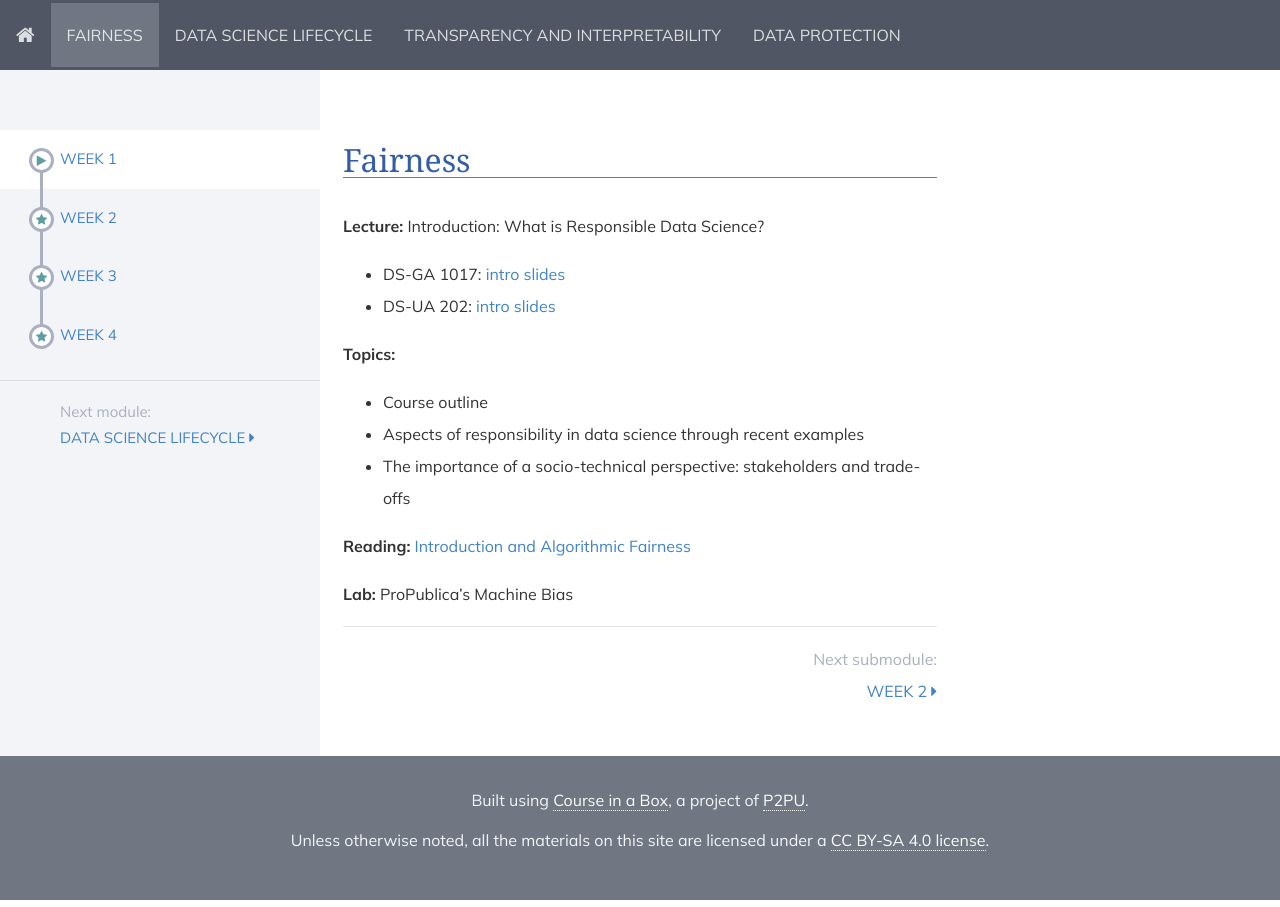
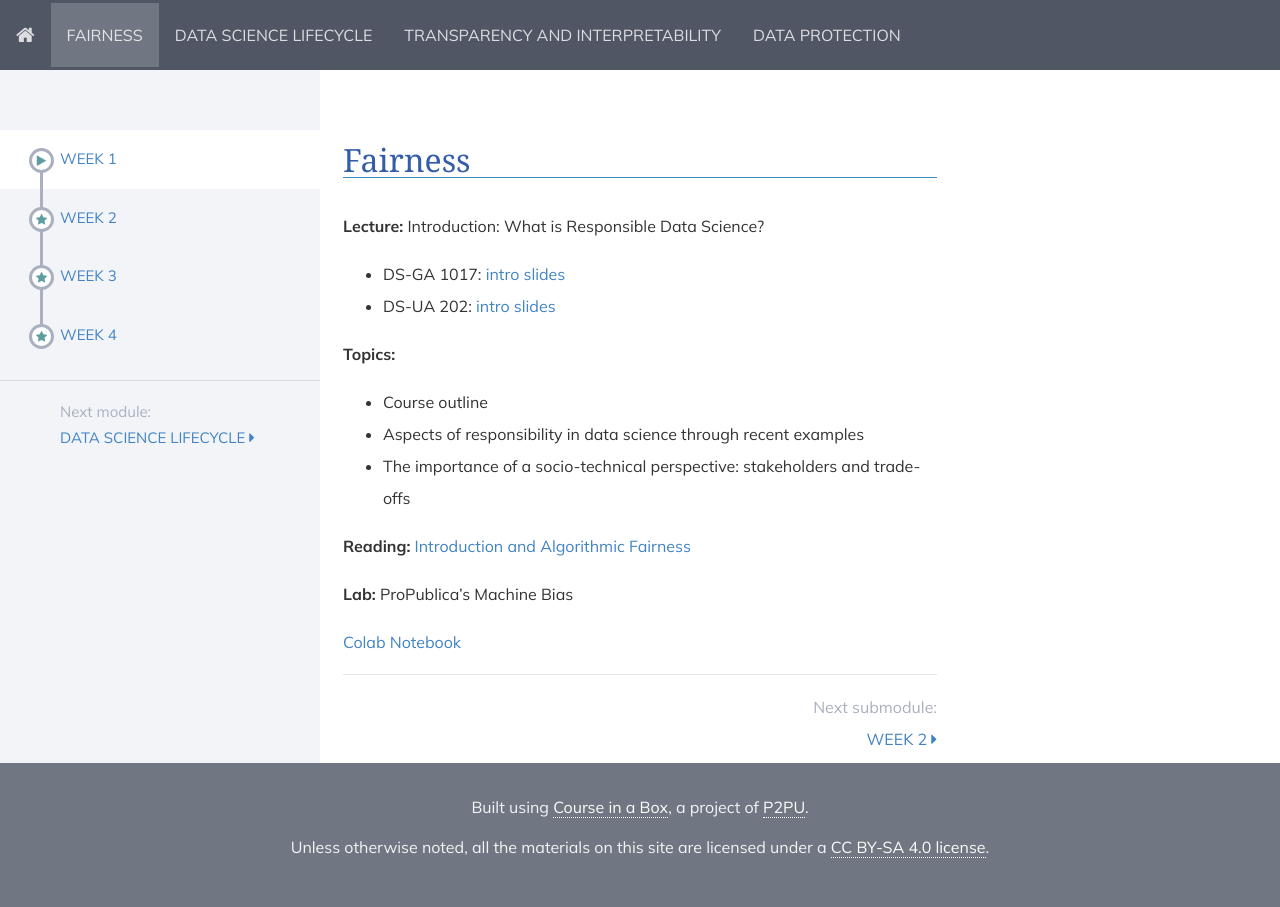
Before and after one commit to DataResponsibly/rds24, a Jekyll site: the page built from modules/fairness/_posts/2000-01-01-week1.md, in a window 1280 px wide. Built offline with Jekyll 4.4.1, drawn with Linux system fonts in a browser that asks for light colours; nearby versions of some CDN libraries.

Commit message:
Update 2000-01-01-week1.md
added lab

```diff
--- a/modules/fairness/_posts/2000-01-01-week1.md
+++ b/modules/fairness/_posts/2000-01-01-week1.md
@@ -19,4 +19,4 @@ title: Week 1
 
 **Lab:** ProPublica's Machine Bias
 
-<!-- * [Colab Notebook](https://colab.research.google.com/drive/1WX-u4NJP-Crc3njwISLg9IEmJQnZu5Li) -->
+[Colab Notebook](https://drive.google.com/file/d/1RtVVABOOtccq0TOmWy3WeTCp2BVeCIyH/view?usp=sharing)
```
